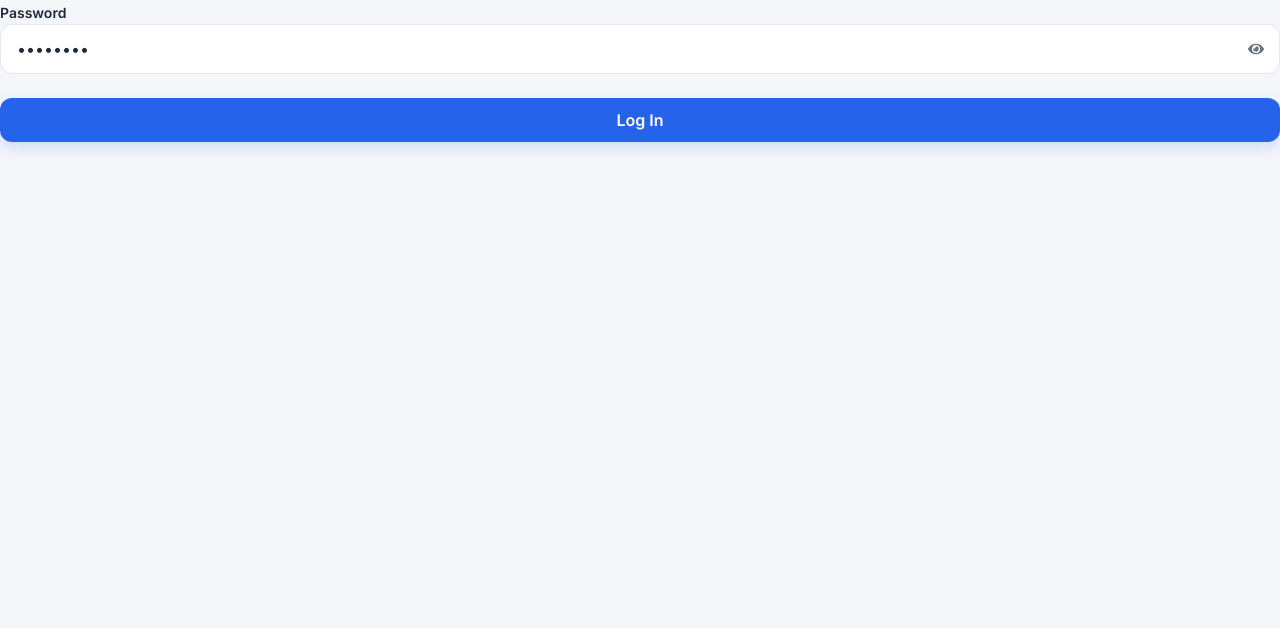
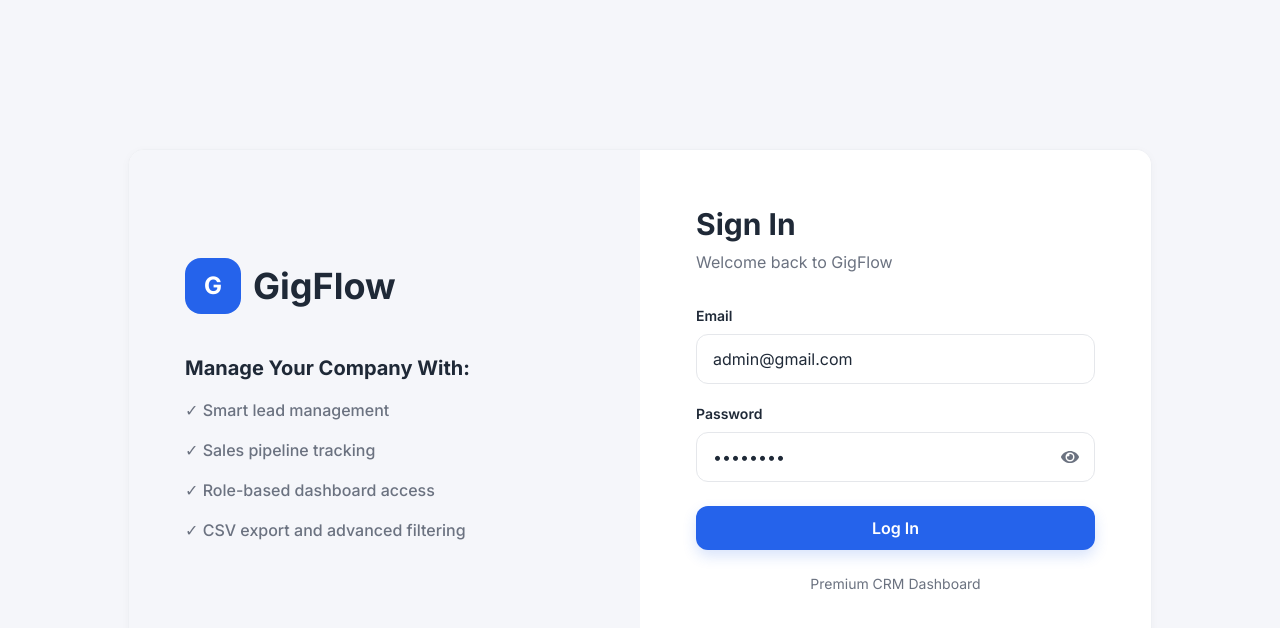
Before and after one commit to aakash-2204/Gigflow, a React (Vite) app in the folder frontend/: page /#/ in a window 1280 px wide. Shown: the top 628 px of the page. Built offline with nearby package versions, Linux system fonts and the light colour scheme.

Commit message:
added eye icon in login page and confirmed

```diff
--- a/frontend/src/pages/Login.tsx
+++ b/frontend/src/pages/Login.tsx
@@ -18,7 +18,10 @@ export default function Login() {
       });
 
       localStorage.setItem("token", res.data.token);
-      localStorage.setItem("user", JSON.stringify(res.data.user));
+      localStorage.setItem(
+        "user",
+        JSON.stringify(res.data.user)
+      );
 
       window.location.href = "/#/dashboard";
     } catch {
@@ -29,7 +32,76 @@ export default function Login() {
   };
 
   return (
-    <>
+    <div className="min-h-screen bg-[#F5F6FA] flex items-center justify-center px-6">
+
+      <div className="w-full max-w-5xl card-soft grid grid-cols-1 md:grid-cols-2 overflow-hidden">
+
+        {/* Left Side */}
+        <div className="bg-[#F5F6FA] p-14 flex flex-col justify-center">
+
+          <div className="flex items-center gap-3 mb-10">
+
+            <div className="w-14 h-14 bg-[#2563EB] rounded-2xl flex items-center justify-center text-white font-bold text-2xl">
+              G
+            </div>
+
+            <h1 className="text-4xl font-bold text-[#1F2937]">
+              GigFlow
+            </h1>
+
+          </div>
+
+
+          <h2 className="text-xl font-bold mb-4">
+            Manage Your Company With:
+          </h2>
+
+
+          <ul className="space-y-4 text-[#6B7280] font-medium">
+
+            <li>✓ Smart lead management</li>
+
+            <li>✓ Sales pipeline tracking</li>
+
+            <li>✓ Role-based dashboard access</li>
+
+            <li>✓ CSV export and advanced filtering</li>
+
+          </ul>
+
+        </div>
+
+
+
+        {/* Right Side */}
+        <div className="bg-white p-14 flex flex-col justify-center">
+
+          <h2 className="text-3xl font-bold mb-2">
+            Sign In
+          </h2>
+
+          <p className="text-[#6B7280] mb-8">
+            Welcome back to GigFlow
+          </p>
+
+
+
+          {/* Email */}
+          <label className="text-sm font-semibold mb-2">
+            Email
+          </label>
+
+          <input
+            className="border border-gray-200 rounded-xl px-4 py-3 mb-5 outline-none focus:ring-2 focus:ring-blue-500"
+            value={email}
+            onChange={(e) =>
+              setEmail(e.target.value)
+            }
+          />
+
+
+
+          {/* Password */}
           <label className="text-sm font-semibold mb-2">
             Password
           </label>
@@ -37,7 +109,11 @@ export default function Login() {
           <div className="relative mb-6">
 
             <input
-          type={showPassword ? "text" : "password"}
+              type={
+                showPassword
+                  ? "text"
+                  : "password"
+              }
               className="w-full border border-gray-200 rounded-xl px-4 py-3 outline-none focus:ring-2 focus:ring-blue-500"
               value={password}
               onChange={(e) =>
@@ -45,31 +121,51 @@ export default function Login() {
               }
             />
 
+
             <button
               type="button"
               onClick={() =>
-            setShowPassword(!showPassword)
+                setShowPassword(
+                  !showPassword
+                )
               }
               className="absolute right-4 top-1/2 -translate-y-1/2 text-gray-500"
             >
+
               {showPassword ? (
-            <FaEyeSlash />
+                <FaEyeSlash size={18} />
               ) : (
-            <FaEye />
+                <FaEye size={18} />
               )}
+
             </button>
 
           </div>
+
+
 
           <button
             onClick={login}
             disabled={loading}
             className="btn-primary w-full"
           >
+
             {loading
               ? "Logging in..."
               : "Log In"}
+
           </button>
-    </>
+
+
+
+          <p className="text-center text-sm text-[#6B7280] mt-6">
+            Premium CRM Dashboard
+          </p>
+
+        </div>
+
+      </div>
+
+    </div>
   );
 }
```
Lines whose indentation alone changed are shown as unchanged.
